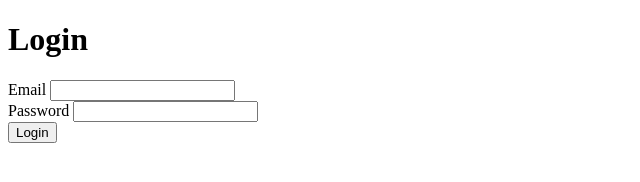
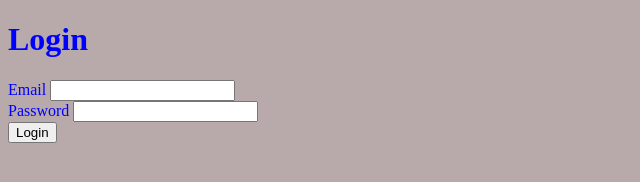
Before and after one commit to Tamas118/BulbLight, a plain HTML site: page Selector/selectors.html in a window 1280 px wide. Shown: the whole page, without its empty margins (0-640 px from the left). Drawn offline with Linux system fonts and the light colour scheme.

Commit message:
change the file

```diff
--- a/Selector/selectors.html
+++ b/Selector/selectors.html
@@ -4,10 +4,12 @@
     <meta charset="UTF-8">
     <meta http-equiv="X-UA-Compatible" content="IE=edge">
     <meta name="viewport" content="width=device-width, initial-scale=1.0">
+    <link rel="stylesheet" href="css/selectors.css">
+
     <title>Document</title>
 </head>
 <body>
-    <h1>Login</h1>
+    <h1 class="login">Login</h1>
     <div class="login-div">
         <div class="form-group">
 <label>Email</label>
```
